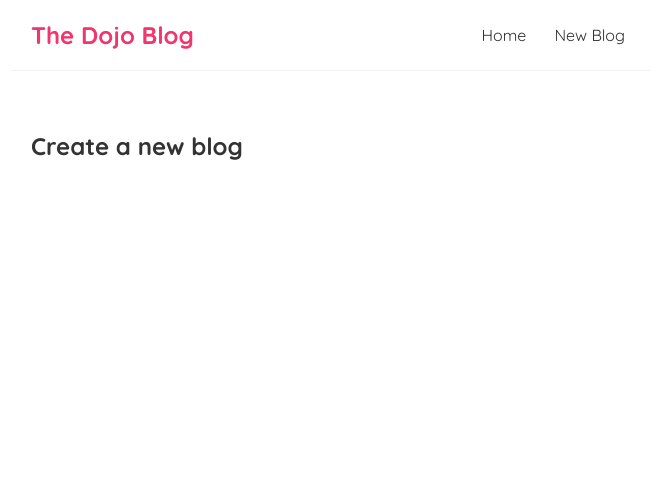
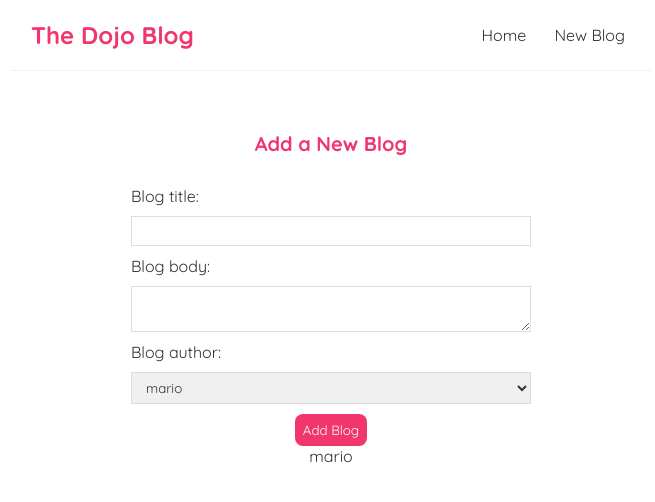
Before and after one commit to FaeizHamdard22/dojo-blog-1, a React (Create React App) app: page /create in a window 1280 px wide. Shown: the top 502 px of the page, without its empty margins (309-964 px from the left). Built offline with nearby package versions, Linux system fonts and the light colour scheme.

Commit message:
form for creating new blogs has been created.

```diff
--- a/src/Create.js
+++ b/src/Create.js
@@ -1,9 +1,38 @@
+import { useState } from "react";
+
 const Create = () => {
-    return (
-        <div className="create">
-            <h2>Create a new blog</h2>
-        </div>
-     );
-}
+  const [title, setTitle] = useState("");
+  const [body, setBody] = useState("");
+  const [author, setAuthor] = useState("mario");
+  return (
+    <div className="create">
+      <h2>Add a New Blog</h2>
+      <form>
+        <label>Blog title:</label>
+        <input
+          type="text"
+          required
+          value={title}
+          onChange={(e) => setTitle(e.target.value)}
+        />
+        <label>Blog body:</label>
+        <textarea
+          required
+          value={body}
+          onChange={(e) => setBody(e.target.value)}
+        ></textarea>
+        <label>Blog author:</label>
+        <select value={author} onChange={(e) => setAuthor(e.target.value)}>
+          <option value="mario">mario</option>
+          <option value="yoshi">yoshi</option>
+        </select>
+        <button>Add Blog</button>
+        <p>{title}</p>
+        <p>{body}</p>
+        <p>{author}</p>
+      </form>
+    </div>
+  );
+};
 
 export default Create;
--- a/src/index.css
+++ b/src/index.css
@@ -74,3 +74,35 @@
 .blog-details div {
   margin: 20px 0;
 }
+
+/* create new blog form */
+.create {
+  max-width: 400px;
+  margin: 0 auto;
+  text-align: center;
+}
+.create label {
+  text-align: left;
+  display: block;
+}
+.create h2 {
+  font-size: 20px;
+  color: #f1356d;
+  margin-bottom: 30px;
+}
+.create input, .create textarea, .create select {
+  width: 100%;
+  padding: 6px 10px;
+  margin: 10px 0;
+  border: 1px solid #ddd;
+  box-sizing: border-box;
+  display: block;
+}
+.create button {
+  background-color: #f1356d;
+  color: #fff;
+  border: 0;
+  padding: 8px;
+  border-radius: 8px;
+  cursor: pointer;
+}
```
